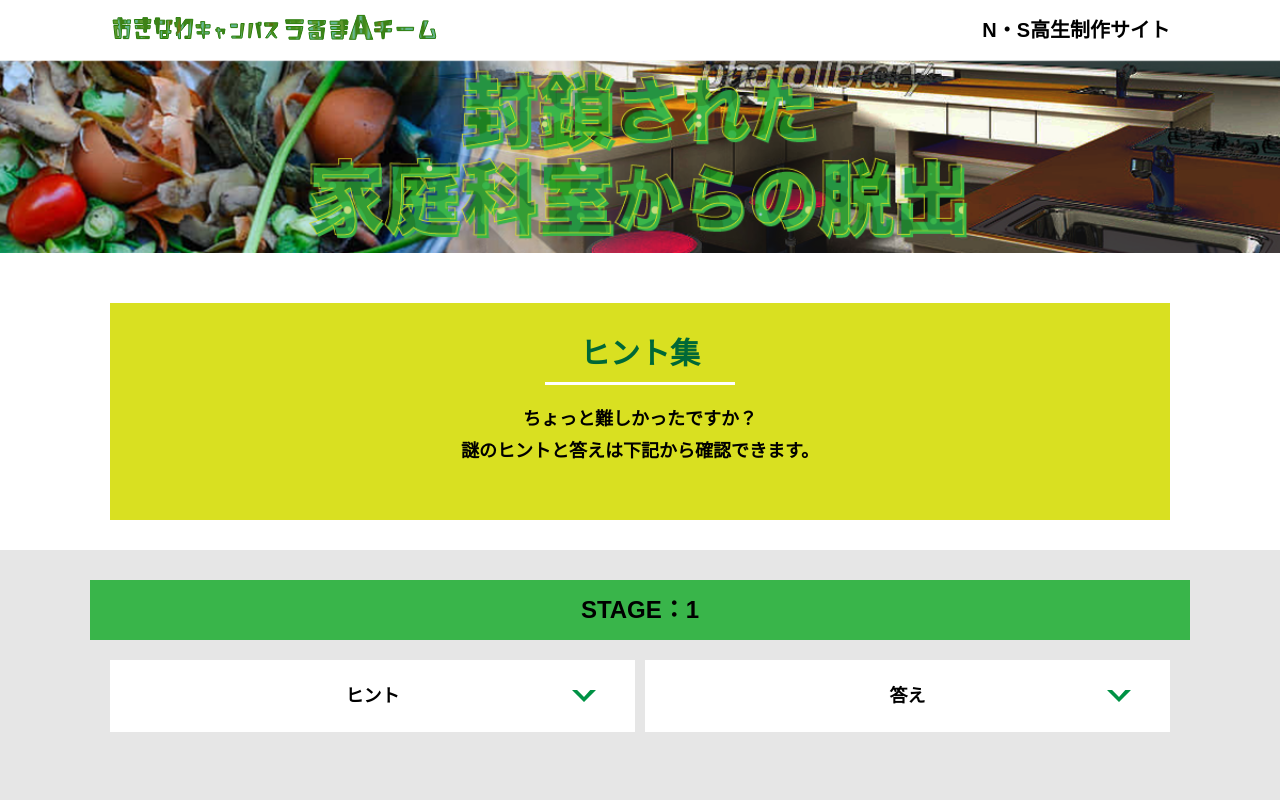
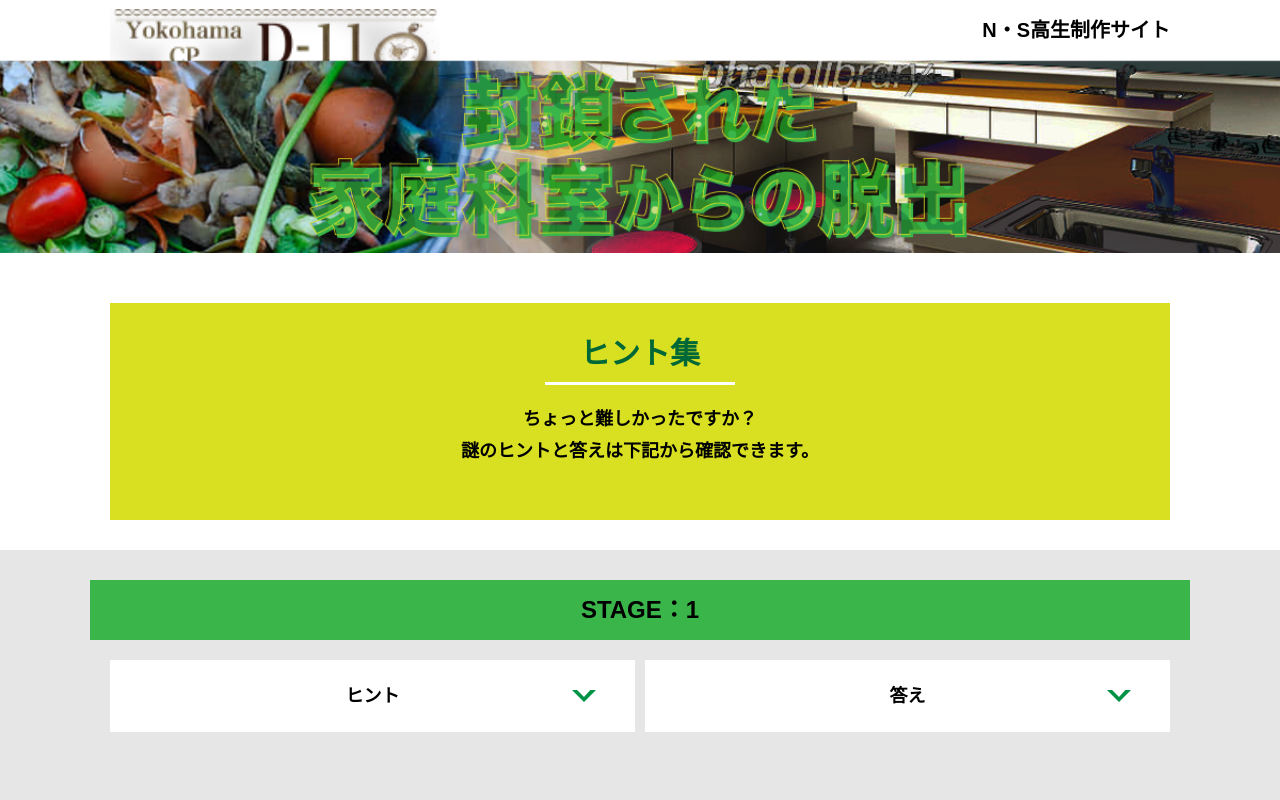
Before and after one commit to Sara-nnn/alfa-yokohama-D11-ver5, a plain HTML site: page hint1.html in a window 1280 px wide. Shown: the top 800 px of the page. Drawn offline with Linux system fonts and the light colour scheme.

Commit message:
Update hint1.html

```diff
--- a/hint1.html
+++ b/hint1.html
@@ -17,7 +17,7 @@
   </svg>
   <header class="header">
     <div class="container">
-      <div class="header__logo"><img src="assets/images/logo.svg" alt="チームロゴ"></div>
+      <div class="header__logo"><img src="assets/images/Teamlogo.png" alt="チームロゴ"></div>
       <div class="header__name">N・S高生制作サイト</div>
     </div>
   </header>
```
